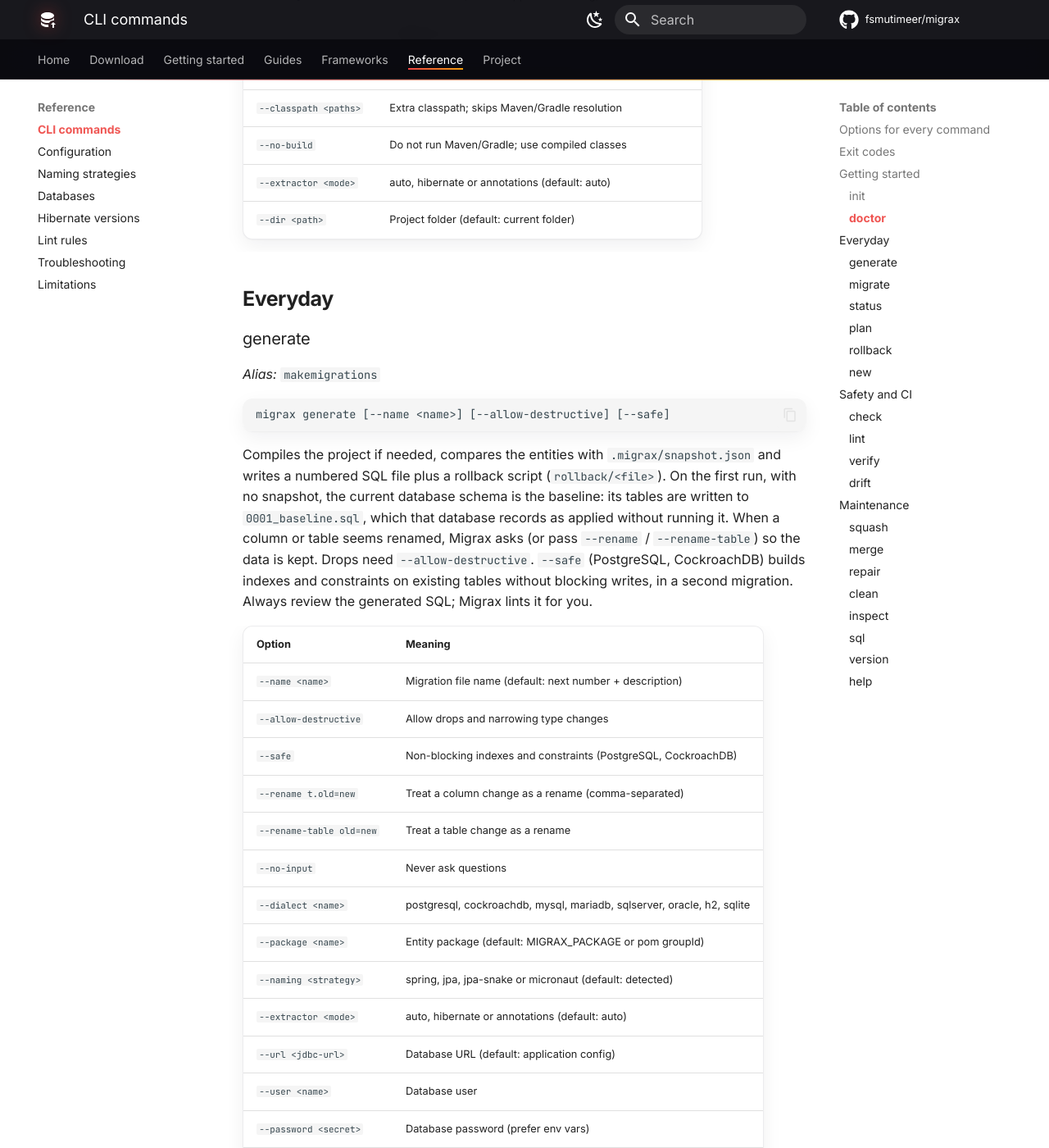
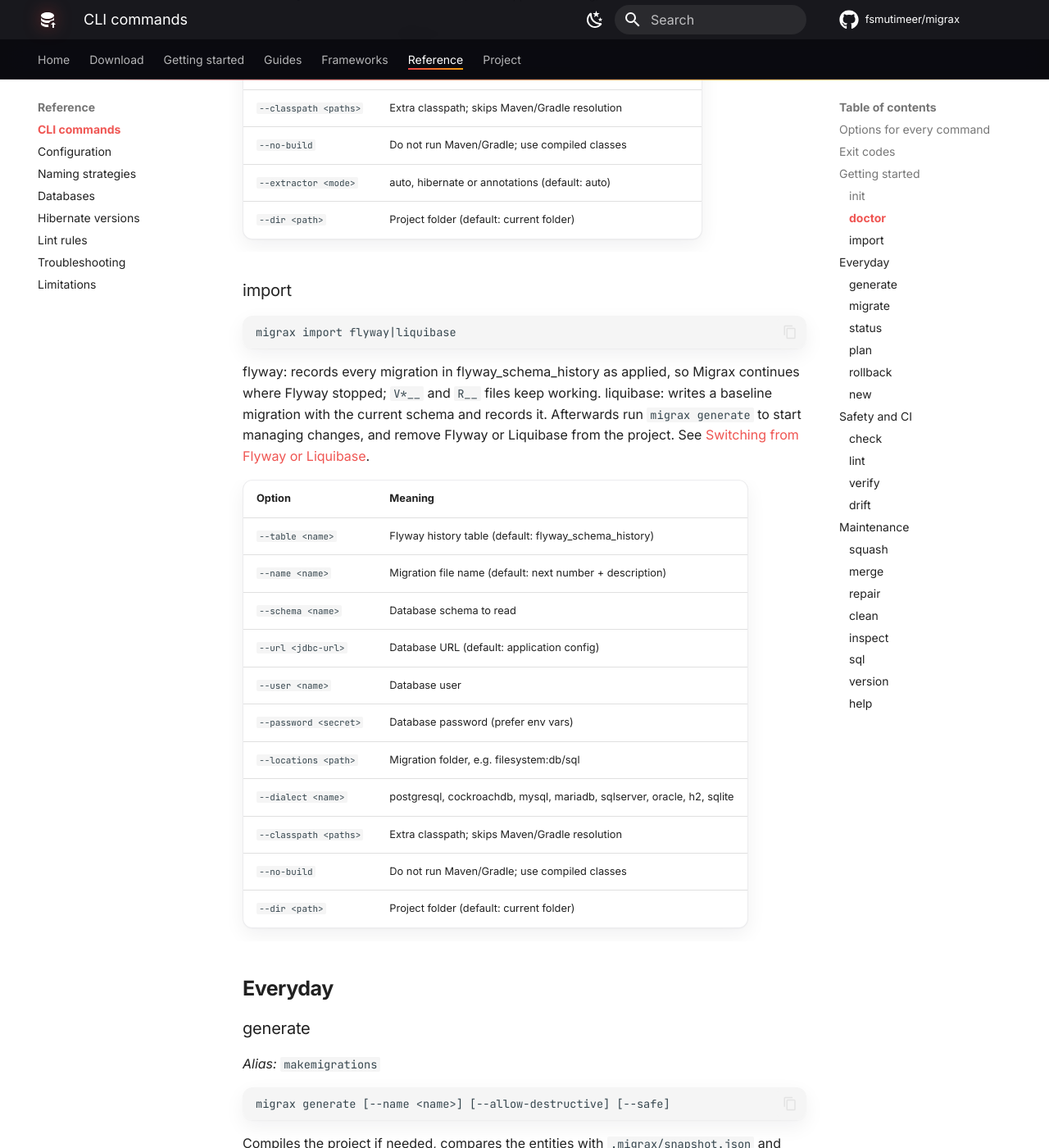
Before and after one commit to fsmutimeer/migrax, an MkDocs documentation site: the page built from docs/reference/cli.md, in a window 1280 px wide and 1400 px high, scrolled down 1820 px. Shown: the whole window at 82% size. Built offline with MkDocs 1.6.1 and Material for MkDocs 9.7.7, drawn with Linux system fonts in a browser that asks for light colours; comment, search, counter and statistics services are not loaded.

Commit message:
docs: document migrax import and switching from Flyway or Liquibase
The import feature was kept out of the docs until now. The owner asked to document it, and
allowed naming the two tools it imports from where the feature is described: a guide page
(Guides > Switching from Flyway or Liquibase), the CLI reference and the Maven goal.

````diff
--- a/docs/reference/cli.md
+++ b/docs/reference/cli.md
@@ -56,6 +56,32 @@
 | `--classpath <paths>` | Extra classpath; skips Maven/Gradle resolution |
 | `--no-build` | Do not run Maven/Gradle; use compiled classes |
 | `--extractor <mode>` | auto, hibernate or annotations (default: auto) |
+| `--dir <path>` | Project folder (default: current folder) |
+
+### import
+
+```
+migrax import flyway|liquibase
+```
+
+flyway: records every migration in flyway_schema_history as applied, so Migrax continues where
+Flyway stopped; `V*__` and `R__` files keep working. liquibase: writes a baseline migration with
+the current schema and records it. Afterwards run `migrax generate` to start managing changes,
+and remove Flyway or Liquibase from the project. See
+[Switching from Flyway or Liquibase](../guides/switching-tools.md).
+
+| Option | Meaning |
+|---|---|
+| `--table <name>` | Flyway history table (default: flyway_schema_history) |
+| `--name <name>` | Migration file name (default: next number + description) |
+| `--schema <name>` | Database schema to read |
+| `--url <jdbc-url>` | Database URL (default: application config) |
+| `--user <name>` | Database user |
+| `--password <secret>` | Database password (prefer env vars) |
+| `--locations <path>` | Migration folder, e.g. filesystem:db/sql |
+| `--dialect <name>` | postgresql, cockroachdb, mysql, mariadb, sqlserver, oracle, h2, sqlite |
+| `--classpath <paths>` | Extra classpath; skips Maven/Gradle resolution |
+| `--no-build` | Do not run Maven/Gradle; use compiled classes |
 | `--dir <path>` | Project folder (default: current folder) |
 
 ## Everyday
--- a/mkdocs.yml
+++ b/mkdocs.yml
@@ -106,6 +106,7 @@
       - Continuous integration: guides/ci.md
       - Production safety: guides/production-safety.md
       - Advanced migrations: guides/advanced-migrations.md
+      - Switching from Flyway or Liquibase: guides/switching-tools.md
   - Frameworks:
       - frameworks/index.md
       - Spring Boot: frameworks/spring-boot.md
````
Also changed, not shown: CHANGELOG.md (+6 -0 lines), docs/frameworks/maven.md (+1 -0 lines), docs/guides/switching-tools.md (added, +62 -0 lines).
